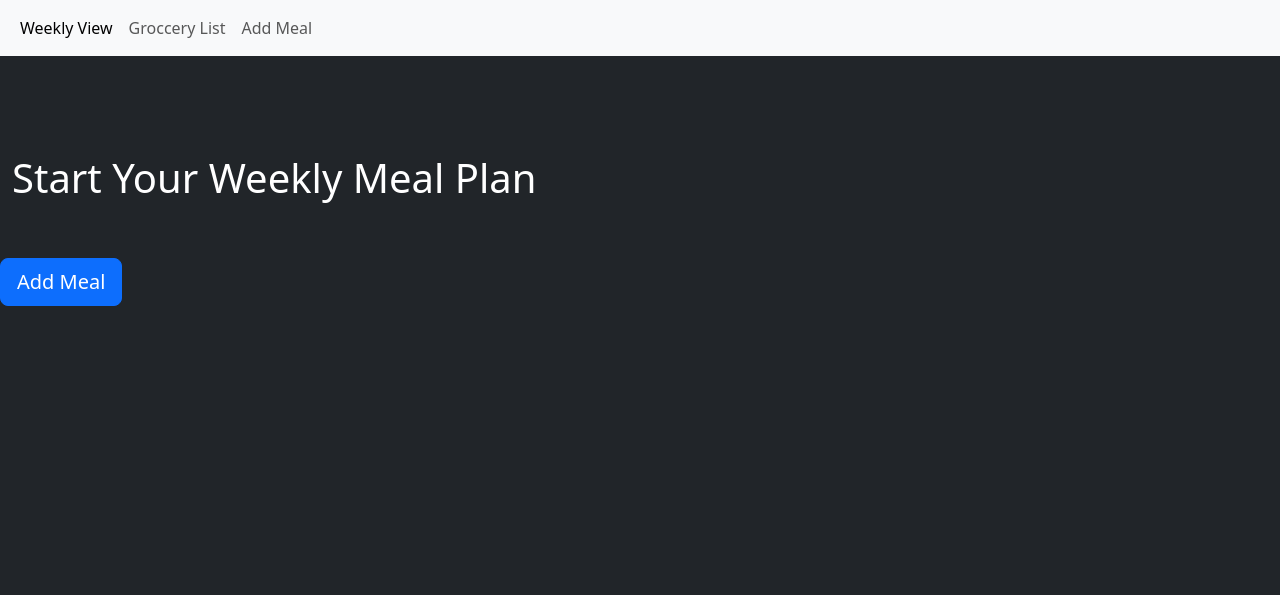
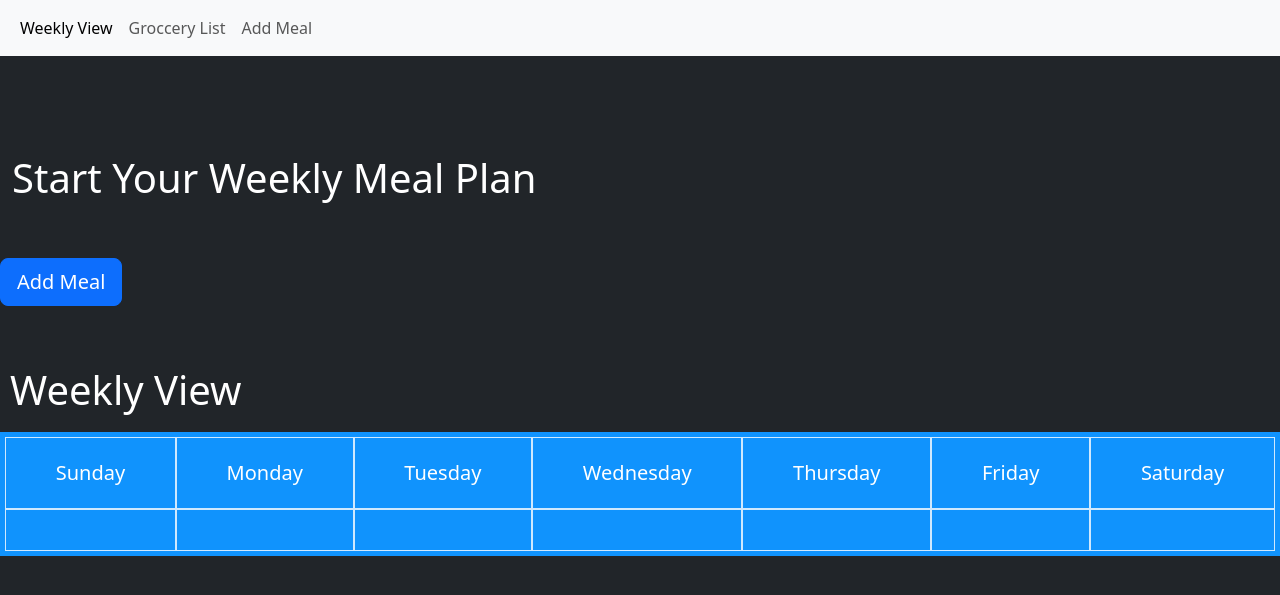
Before and after one commit to NAPF1/Meal-Planner, a Flask app: template templates/index.html in a window 1280 px wide. Shown: the top 595 px of the page. Run offline with Flask 3, Linux system fonts and the light colour scheme; the template is opened without the code that fills it, so the values that code supplies are empty; some libraries are stand-ins or nearby versions.

Commit message:
added weekly view

```diff
--- a/main.py
+++ b/main.py
@@ -1,6 +1,6 @@
 from flask import Flask, render_template
 from flask_bootstrap import Bootstrap5
-from meals import meals_info
+from meals import meals_info as meals
 import requests
 from PIL import Image
 
@@ -39,7 +39,7 @@ print(calories)
 
 @app.route('/')
 def home():
-    return render_template('index.html')
+    return render_template('index.html', meals=meals)
 
 
 # @app.route('/list')
--- a/templates/index.html
+++ b/templates/index.html
@@ -9,23 +9,31 @@
     {{ bootstrap.load_css() }}
 <style>
 
-body
+/* body
 {
  background-color:#212529
-}
+} */
 
 h1 {
   color: white;
   margin-top: 50px;
   padding: 10px;
 }
+.grid-container {
+  display: grid;
+  grid-template-columns: auto auto auto auto auto auto auto;
+  background-color: #1093fd;
+  padding: 5px;
+}
+.grid-item {
+  border: 1px solid rgba(255, 255, 255, 0.8);
+  padding: 20px;
+  font-size: 20px;
+  text-align: center;
+}
 </style>
 </head>
-<body>
-
-
-
-
+<body class="bg-dark text-white">
 
 <nav class="navbar navbar-expand-md navbar-light bg-light mb-4">
   <div class="container-fluid">
@@ -56,5 +64,23 @@ h1 {
 <h1 class="container-fluid py-5" >Start Your Weekly Meal Plan </h1>
 
 <button class="btn btn-primary btn-lg">Add Meal</button>
+
+<h1>Weekly View</h1>
+  <div class="grid-container">
+    <div class="grid-item">Sunday</div>
+    <div class="grid-item">Monday</div>
+    <div class="grid-item">Tuesday</div>
+    <div class="grid-item">Wednesday</div>
+    <div class="grid-item">Thursday</div>
+    <div class="grid-item">Friday</div>
+    <div class="grid-item">Saturday</div>
+    <div class="grid-item">{{meals[0]['name']}}</div>
+    <div class="grid-item">{{meals[1]['name']}}</div>
+    <div class="grid-item">{{meals[2]['name']}}</div>
+    <div class="grid-item">{{meals[3]['name']}}</div>
+    <div class="grid-item">{{meals[4]['name']}}</div>
+    <div class="grid-item">{{meals[5]['name']}}</div>
+    <div class="grid-item">{{meals[6]['name']}}</div>
+  </div>
 </body>
 </html>
```
